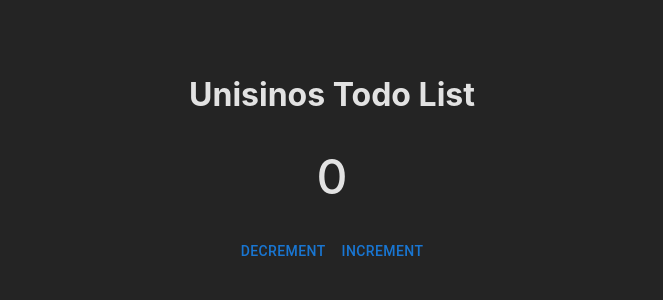
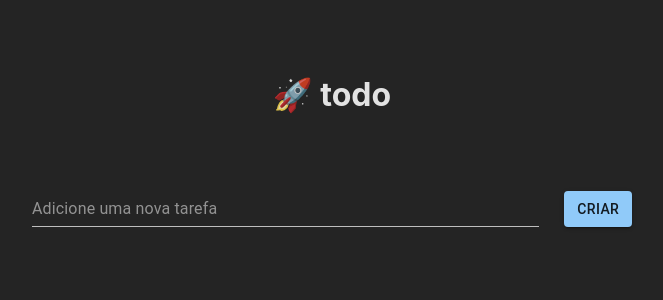
Before and after one commit to emiliosheinz/unisinos-todo-list, a React (Vite) app: page / in a window 1280 px wide. Shown: the top 300 px of the page, without its empty margins (308-971 px from the left). Built offline with nearby package versions, Linux system fonts and the light colour scheme.

Commit message:
feat: :sparkles: add todo

```diff
--- a/package.json
+++ b/package.json
@@ -13,8 +13,10 @@
     "@emotion/react": "^11.10.6",
     "@emotion/styled": "^11.10.6",
     "@mui/material": "^5.11.14",
+    "@types/uuid": "^9.0.1",
     "react": "^18.2.0",
-    "react-dom": "^18.2.0"
+    "react-dom": "^18.2.0",
+    "uuid": "^9.0.0"
   },
   "devDependencies": {
     "@types/react": "^18.0.28",
--- a/src/App.css
+++ b/src/App.css
@@ -13,3 +13,14 @@
   margin: 0;
   margin-bottom: 20px;
 }
+
+.form-group {
+  display: flex;
+  flex-direction: row;
+  margin-bottom: 20px;
+  width: 100%;
+  gap: 25px;
+  max-width: 600px;
+  margin-top: 50px;
+  margin-bottom: 50px;
+}
--- a/src/App.tsx
+++ b/src/App.tsx
@@ -1,21 +1,65 @@
 import { useState } from 'react'
+import { Button, Input, ThemeProvider, createTheme } from '@mui/material'
+import { v4 as uuidv4 } from 'uuid'
 
 import './App.css'
-import { Button } from '@mui/material'
+
+type Todo = {
+  id: string
+  text: string
+  isCompleted: boolean
+}
 
 function App() {
-  const [count, setCount] = useState(0)
+  const [todos, setTodos] = useState<Todo[]>([])
+  const [newTodoText, setNewTodoText] = useState<string>('')
 
   return (
     <div className='app'>
-      <h1>Unisinos Todo List</h1>
-      <h3>{count}</h3>
-      <div className='buttons'>
-        <Button onClick={() => setCount(c => c - 1)}>Decrement</Button>
-        <Button onClick={() => setCount(c => c + 1)}>Increment</Button>
-      </div>
+      <h1>🚀 todo</h1>
+      <form
+        className='form-group'
+        onSubmit={e => {
+          e.preventDefault()
+
+          if (!newTodoText) return
+
+          const newTodo: Todo = {
+            id: uuidv4(),
+            text: newTodoText,
+            isCompleted: false,
+          }
+          setTodos(currentTodos => [newTodo, ...currentTodos])
+        }}
+      >
+        <Input
+          fullWidth
+          color='primary'
+          placeholder='Adicione uma nova tarefa'
+          onChange={e => setNewTodoText(e.target.value)}
+        />
+        <Button variant='contained' color='primary' type='submit'>
+          Criar
+        </Button>
+      </form>
+
+      {todos.map(todo => (
+        <span key={todo.id}>{todo.text}</span>
+      ))}
     </div>
   )
 }
 
-export default App
+const darkTheme = createTheme({
+  palette: {
+    mode: 'dark',
+  },
+})
+
+export default () => {
+  return (
+    <ThemeProvider theme={darkTheme}>
+      <App />
+    </ThemeProvider>
+  )
+}
```
Also changed, not shown: 1 other file (tests, documents, lock files or other folders).
